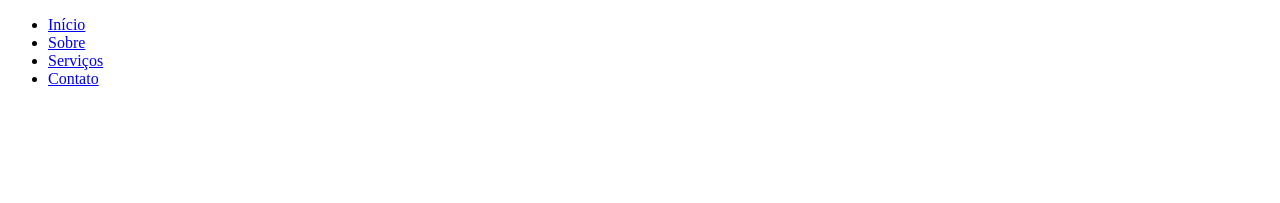
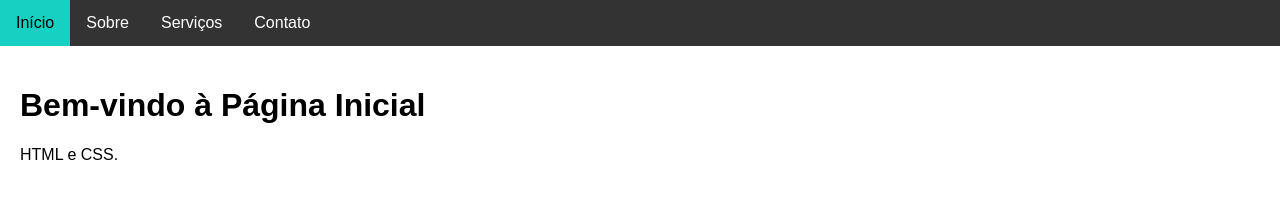
Before and after one commit to Caio-Xavier/AulaGitHub, a plain HTML site: page index.html in a window 1280 px wide. Drawn offline with Linux system fonts and the light colour scheme.

Commit message:
Sobre.html + CSS

```diff
--- a/index.html
+++ b/index.html
@@ -4,16 +4,23 @@
         <meta charset="UTF-8">
         <meta name="viewport" content="width=device-width, initial-scale=1.0">
         <title>Teste GITHUB</title>
+        <link rel="stylesheet" href="style.css"
     </head>
         <body>
-    <div class="menu">
+
+
+                        <nav>
                             <ul>
-            <li><a href="#home">Início</a></li>
-            <li><a href="#sobre">Sobre</a></li>
-            <li><a href="#servicos">Serviços</a></li>
-            <li><a href="#contato">Contato</a></li>
+                                <li><a href="home">Início</a></li>
+                                <li><a href="sobre.html">Sobre</a></li>
+                                <li><a href="servicos">Serviços</a></li>
+                                <li><a href="contato">Contato</a></li>
                             </ul>
+                        </nav>
+
+                <div class="content">
+                            <h1>Bem-vindo à Página Inicial</h1>
+                            <p>HTML e CSS.</p>
                 </div>
-
         </body>
 </html>
--- /dev/null
+++ b/style.css
@@ -0,0 +1,37 @@
+body {
+    font-family: sans-serif;
+    margin: 0;
+    padding: 0;
+}
+
+nav ul {
+    list-style-type: none; /* Remove os marcadores de lista */
+    margin: 0;
+    padding: 0;
+    background-color: #333;
+    overflow: hidden; /* Garante que a cor de fundo cubra tudo */
+}
+
+nav li {
+    float: left; /* Alinha os itens horizontalmente */
+}
+
+ nav li a {
+    display: block; /* Transforma os links em blocos para melhor área de clique */
+    color: white;
+    text-align: center;
+    padding: 14px 16px;
+    text-decoration: none; /* Remove o sublinhado dos links */
+}
+
+nav li a:hover {
+    background-color: #18d4c4fa; /* Efeito ao passar o mouse */
+    color: black;
+}
+
+ .active {
+    background-color: #04AA6D; /* Estilo para a página atual (Home) */
+}
+
+.content {
+    padding: 20px;
```
Also changed, not shown: sobre.html (added, +21 -0 lines). Lines whose indentation alone changed are shown as unchanged.
